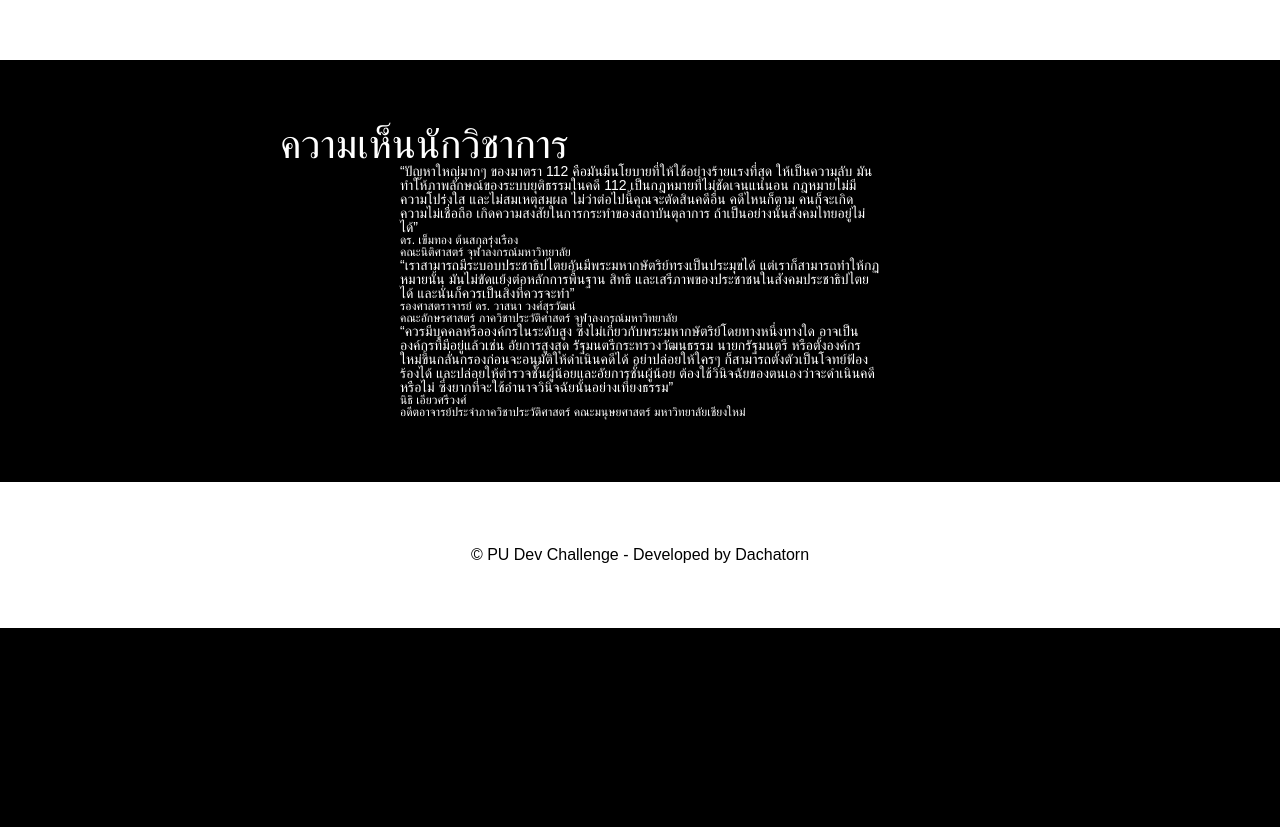
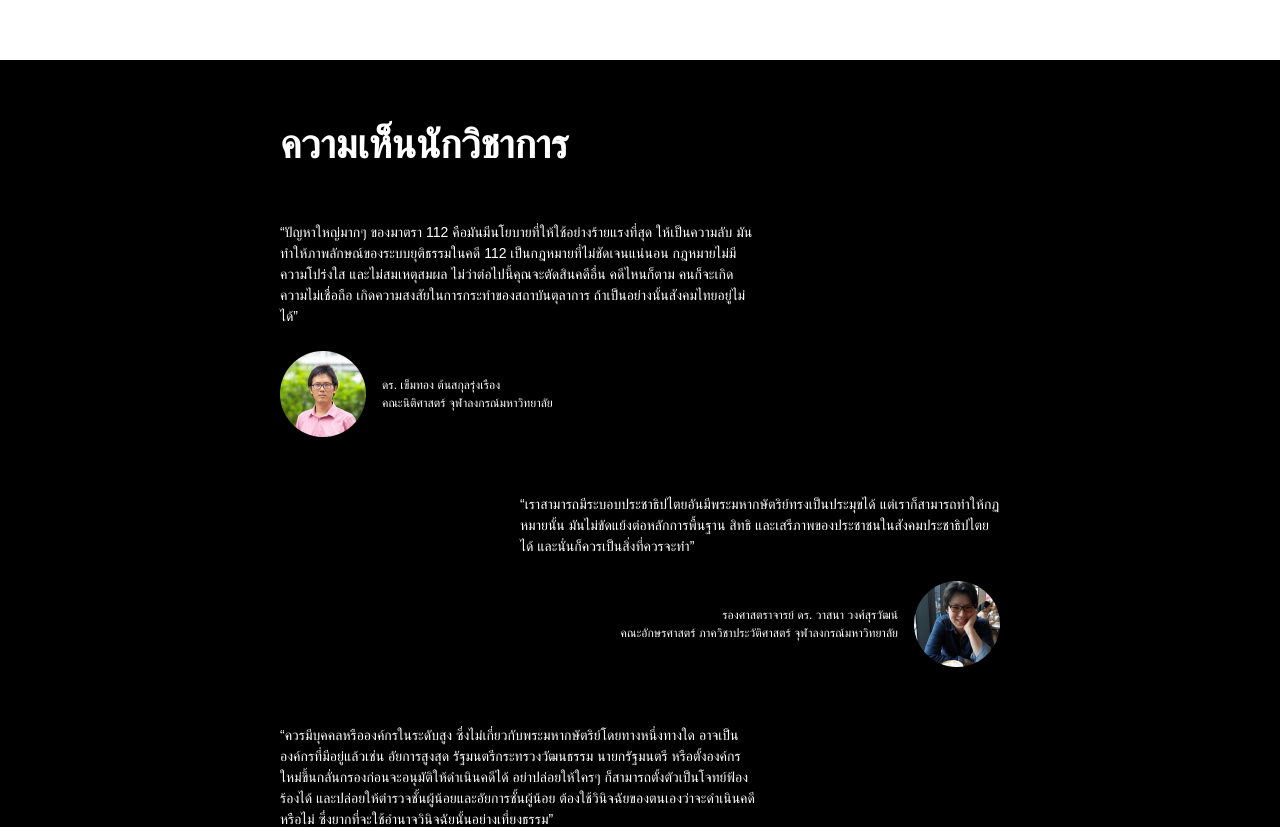
Before and after one commit to featherflare/PU-Dev-Challenge, a React (Vite) app: page / in a window 1280 px wide. Shown: the part 1540-2367 px from the top of the page. Before the commit the page ends 2168 px from the top, so only its background shows below. Built offline with nearby package versions, Linux system fonts and the light colour scheme.

Commit message:
Update : Opinions css

```diff
--- a/src/App.css
+++ b/src/App.css
@@ -18,17 +18,34 @@ body {
 .invert {
   background-color: white;
   color: black;
+}
+
+.flex {
   display: flex;
+}
+
+.direction-invert {
+  flex-direction: row-reverse;
+  align-items: center;
+  justify-content: flex-end;
+  gap: clamp(4px, 2vw, 16px);
+}
+
+.direction-normal {
+  align-items: center;
+  justify-content: flex-end;
+  gap: clamp(4px, 2vw, 16px);
+  text-align: right;
 }
 
 .margin {
   margin: auto;
-  width: clamp(200px, 80vw, 720px);
+  width: clamp(240px, 90vw, 720px);
 }
 
 .margin2 {
   margin: auto;
-  width: clamp(200px, 80vw, 480px);
+  width: clamp(240px, 90vw, 480px);
 }
 
 .header {
@@ -39,9 +56,9 @@ body {
 }
 
 .header2 {
-  font-size: clamp(24px, 30vw, 40px);
+  font-size: clamp(24px, 10vw, 40px);
   font-style: normal;
-  font-weight: 400;
+  font-weight: 700;
   line-height: 100%;
 }
 
@@ -56,14 +73,14 @@ body {
   font-size: clamp(8px, 3vw, 12px);
   font-style: normal;
   font-weight: 400;
-  line-height: 100%;
+  line-height: 150%;
 }
 
 .body3 {
   font-size: 14px;
   font-style: normal;
   font-weight: 400;
-  line-height: 100%;
+  line-height: 150%;
 }
 
 .padding1 {
@@ -72,15 +89,46 @@ body {
 .padding2 {
   margin: 3% auto;
 }
+.padding3 {
+  margin: 8% auto 0 0;
+}
+.padding4 {
+  margin: 8% 0 0 auto;
+}
+.paddingTop {
+  margin-top: 5%;
+}
 
 .center {
   text-align: center;
 }
 
+.img {
+  aspect-ratio: 1/1;
+  width: clamp(64px, 16vw, 86px);
+  background-size: cover;
+}
+
 .section {
   height: 100vh;
   flex-shrink: 0;
-  display: flex;
   flex-direction: column;
   justify-content: center;
 }
+
+@media only screen and (max-width: 450px) {
+  .direction-invert,
+  .direction-normal {
+    flex-direction: column;
+    justify-content: center;
+    text-align: center;
+  }
+
+  .body3 {
+    text-align: center;
+  }
+  .padding3,
+  .padding4 {
+    margin: 8% 0 0 0;
+  }
+}
--- a/src/components/Cases.tsx
+++ b/src/components/Cases.tsx
@@ -1,6 +1,6 @@
 export default function Cases() {
   return (
-    <section className='section invert'>
+    <section className='section invert flex'>
       <div className='margin'>
         <div className='IBM header2'>จำนวนคดีที่เกิดขึ้น</div>
         <div className='IBM body padding2'>
--- a/src/components/Footer.tsx
+++ b/src/components/Footer.tsx
@@ -1,6 +1,6 @@
 export default function Footer() {
   return (
-    <section className='invert'>
+    <section className='invert flex'>
       <div className='padding1'>
         <div className='IBM'>© PU Dev Challenge - Developed by Dachatorn</div>
       </div>
--- a/src/components/Hero.tsx
+++ b/src/components/Hero.tsx
@@ -1,6 +1,6 @@
 export default function Hero() {
   return (
-    <section className='section'>
+    <section className='section flex'>
       <div className='IBM header center'>ม.๑๑๒</div>
       <div className='IBM body center margin padding1'>
         “ผู้ใดหมิ่นประมาท ดูหมิ่น หรือแสดงความอาฆาตมาดร้าย พระมหากษัตริย์
--- a/src/components/Opinions.tsx
+++ b/src/components/Opinions.tsx
@@ -7,14 +7,36 @@ export default function Opinions() {
         <div className='IBM header2'>ความเห็นนักวิชาการ</div>
         {opinions.map((item, i) => {
           return (
-            <div className='margin2' key={i}>
+            <div
+              className={`margin2 ${i % 2 != 1 ? 'padding3' : 'padding4'}`}
+              key={i}
+            >
               <div className='IBM body3'>{item.comment}</div>
-              <div>
+              <div
+                className={`flex ${
+                  i % 2 != 1 ? 'direction-invert' : 'direction-normal'
+                } paddingTop`}
+              >
                 <div>
-                  <div className='IBM body2'>{item.name}</div>
-                  <div className='IBM body2'>{item.from}</div>
+                  <div
+                    className={`IBM body2 ${
+                      i % 2 != 1 ? 'direction-invert' : 'direction-normal'
+                    }`}
+                  >
+                    {item.name}
+                  </div>
+                  <div
+                    className={`IBM body2 ${
+                      i % 2 != 1 ? 'direction-invert' : 'direction-normal'
+                    }`}
+                  >
+                    {item.from}
+                  </div>
                 </div>
-                <div style={{ backgroundImage: `url(${item.image})` }}></div>
+                <div
+                  className='img'
+                  style={{ backgroundImage: `url(${item.image})` }}
+                ></div>
               </div>
             </div>
           );
```
